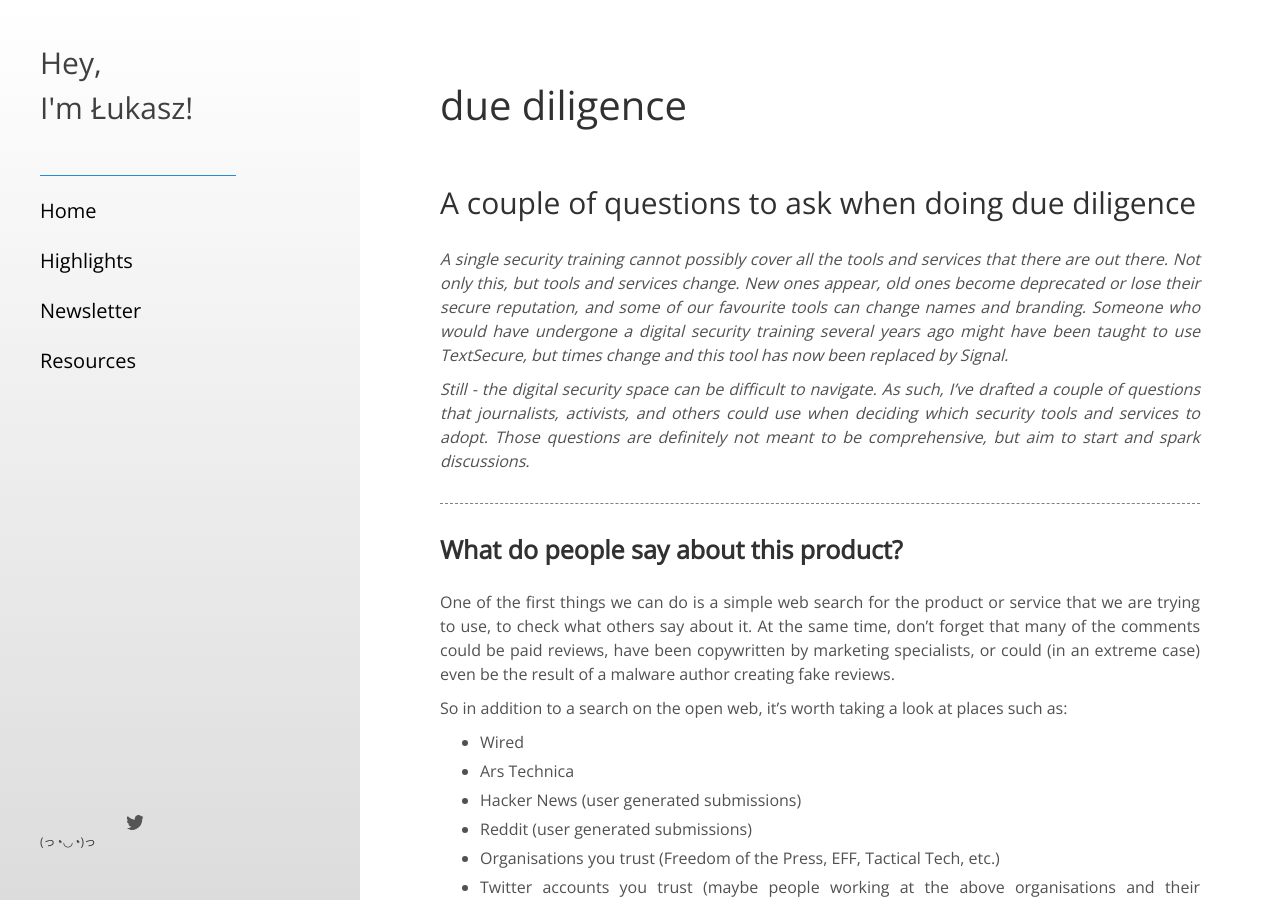
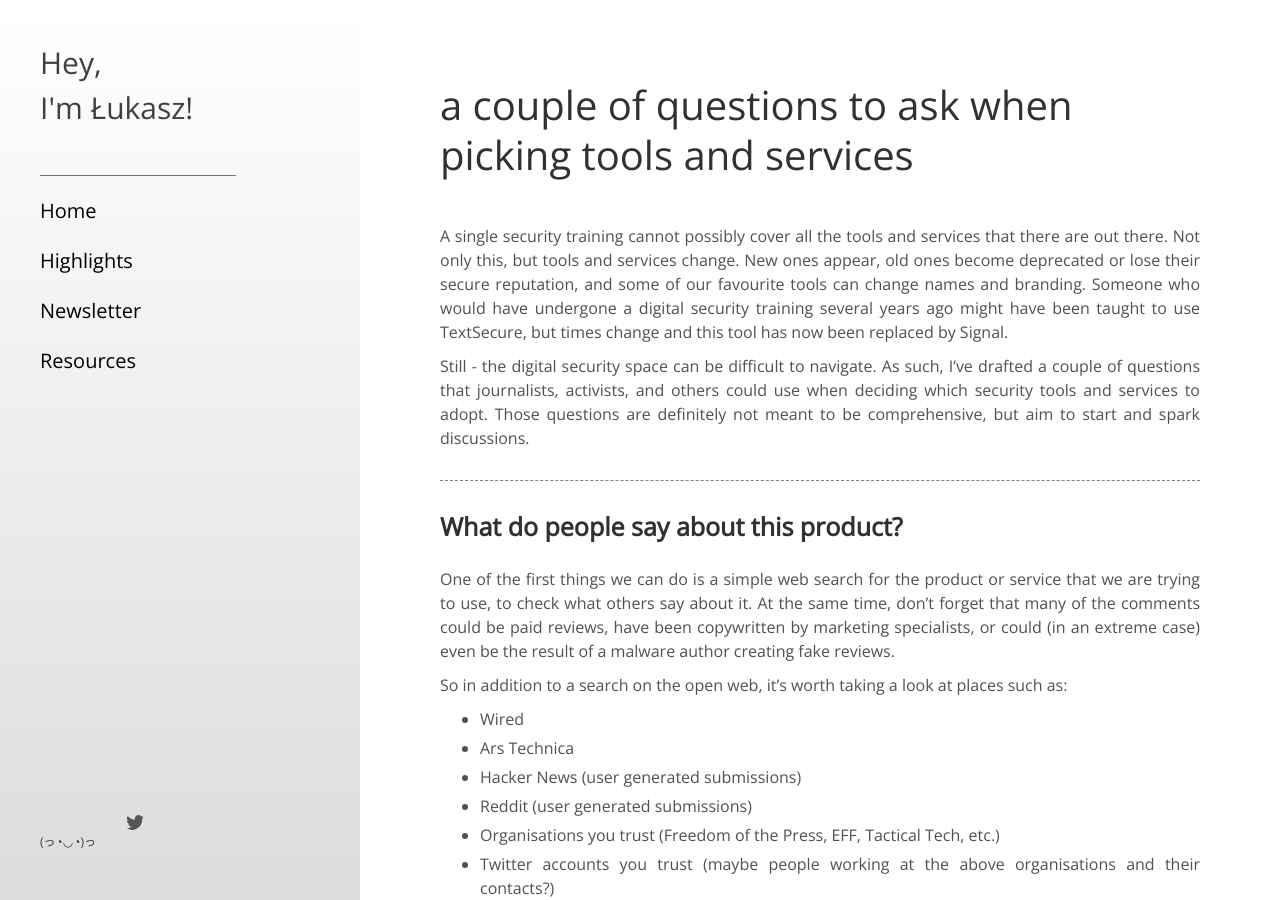
Before and after one commit to lukasz-a-krol/lukasz-a-krol.github.io, a Jekyll site: the page built from due_diligence.md, in a window 1280 px wide and 900 px high. Built offline with Jekyll 4.4.1, drawn with Linux system fonts in a browser that asks for light colours.

Commit message:
slight changes to due diligence guide

```diff
--- a/due_diligence.md
+++ b/due_diligence.md
@@ -2,18 +2,17 @@
 layout: page
 permalink: /due_diligence/
 custom_css: longtext
-title: due diligence
+title: a couple of questions to ask when picking tools and services
 sidebar_link: false
 ---
 &nbsp;
 
 
 <!-- don't forget that drafts of this file may be in .gitignore -->
-## A couple of questions to ask when doing due diligence
 
-*A single security training cannot possibly cover all the tools and services that there are out there. Not only this, but tools and services change. New ones appear, old ones become deprecated or lose their secure reputation, and some of our favourite tools can change names and branding. Someone who would have undergone a digital security training several years ago might have been taught to use TextSecure, but times change and this tool has now been replaced by Signal.*
+A single security training cannot possibly cover all the tools and services that there are out there. Not only this, but tools and services change. New ones appear, old ones become deprecated or lose their secure reputation, and some of our favourite tools can change names and branding. Someone who would have undergone a digital security training several years ago might have been taught to use TextSecure, but times change and this tool has now been replaced by Signal.
 
-*Still - the digital security space can be difficult to navigate. As such, I've drafted a couple of questions that journalists, activists, and others could use when deciding which security tools and services to adopt. Those questions are definitely not meant to be comprehensive, but aim to start and spark discussions.*
+Still - the digital security space can be difficult to navigate. As such, I've drafted a couple of questions that journalists, activists, and others could use when deciding which security tools and services to adopt. Those questions are definitely not meant to be comprehensive, but aim to start and spark discussions.
 
 
 ### What do people say about this product?
```
